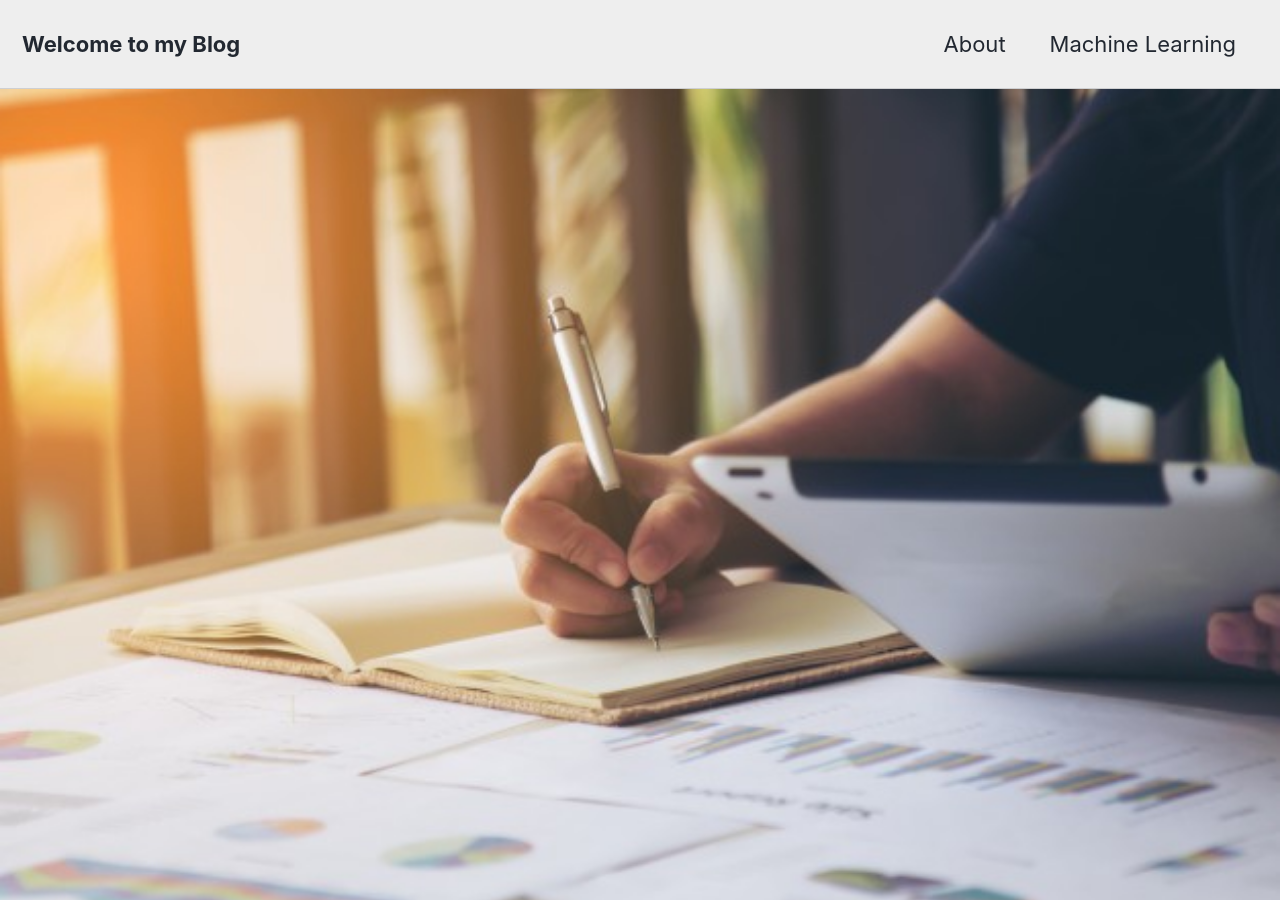
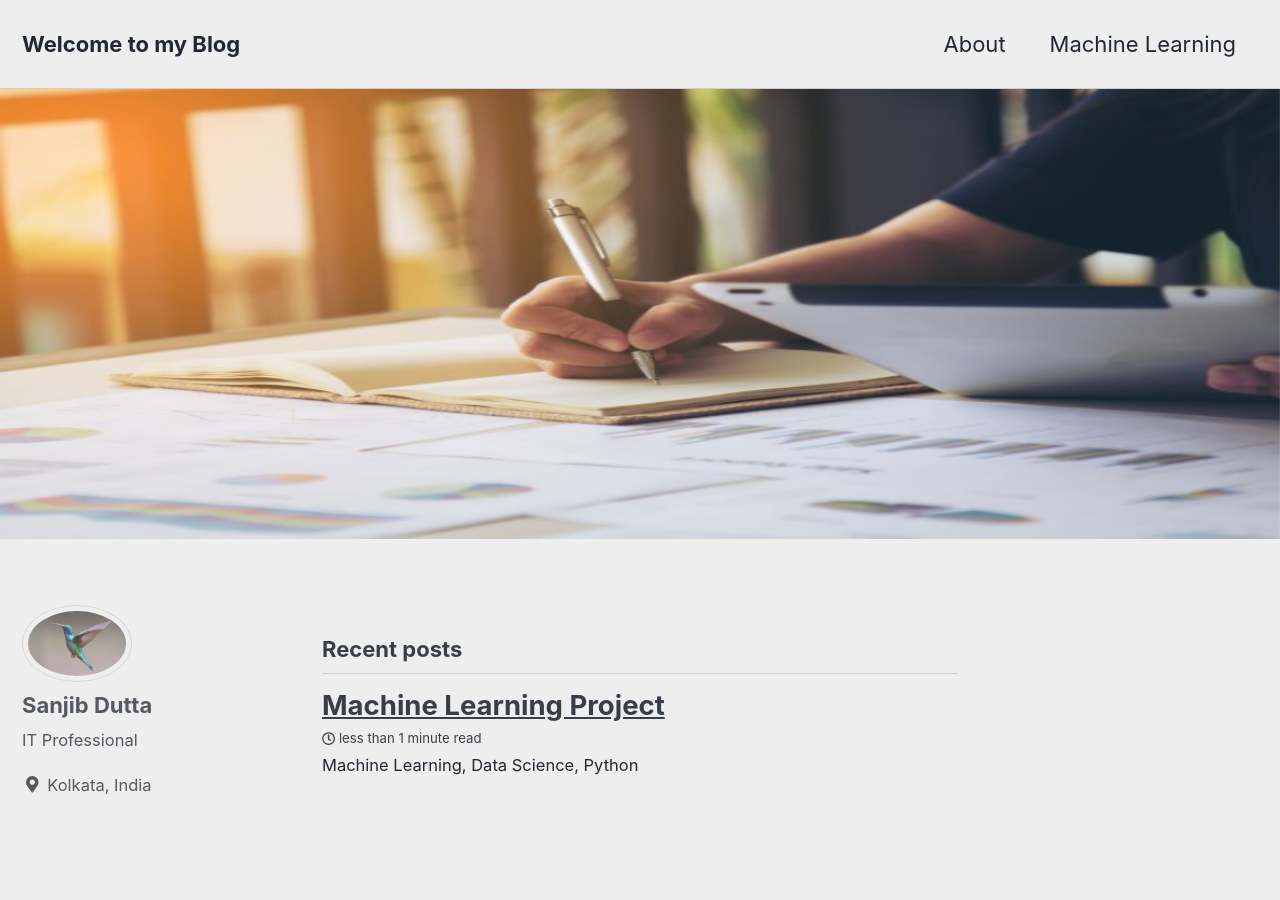
Before and after one commit to sanjibd/sanjibd.github.io, a Jekyll site: the page built from index.html, in a window 1280 px wide and 900 px high. Built offline with Jekyll 4.4.1, drawn with Linux system fonts in a browser that asks for light colours; cached includes are drawn as plain includes; nearby versions of some CDN libraries; the list of posts is cut into pages by our own code.

Commit message:
new github theme

```diff
--- a/_sass/minimal-mistakes/_page.scss
+++ b/_sass/minimal-mistakes/_page.scss
@@ -183,7 +183,7 @@
 
 .page__hero-image {
   width: 100%;
-  height: auto;
+  height: 450px;
   -ms-interpolation-mode: bicubic;
 }
 
```
